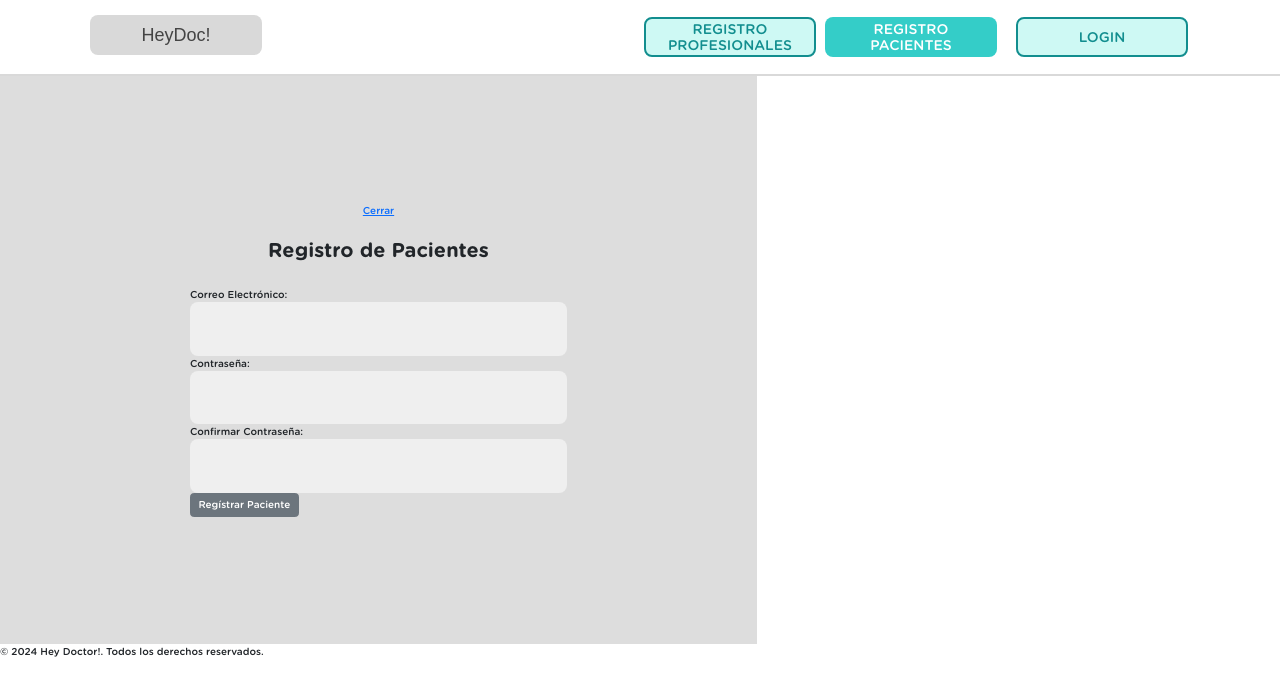
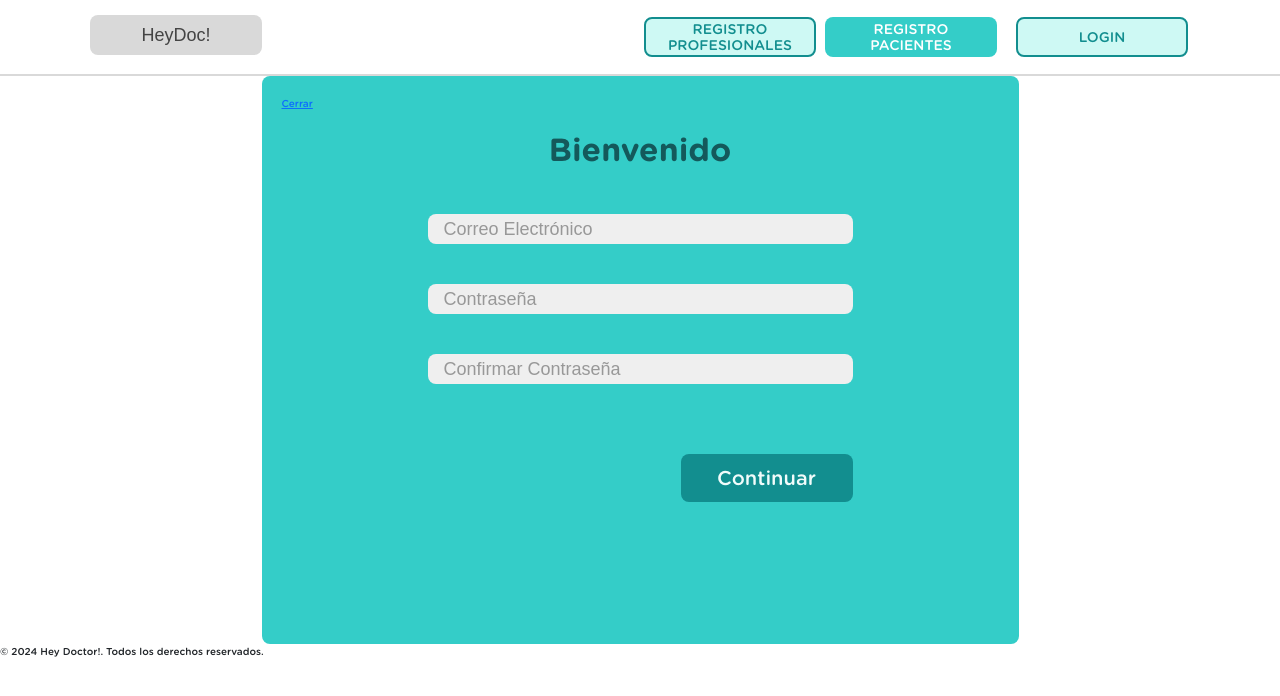
Before and after one commit to No-Country-simulation/S17-02-ft-Java-React, a React app in the folder frontend/: page /registeruser in a window 1280 px wide. Shown: the top 696 px of the page. Built offline with nearby package versions, Linux system fonts and the light colour scheme; the HTML template or start-up script is replaced by a standard one; a web font is replaced by a local one.

Commit message:
registro paciente 90% estilado

```diff
--- a/frontend/src/components/navbar/index.tsx
+++ b/frontend/src/components/navbar/index.tsx
@@ -32,7 +32,7 @@ const NavBar = () => {
               </Link>
               <div className="d-flex flex-column flex-md-row justify-content-center gap-4">
                 <Link to="/registeruser">
-                  <button className="btn-navbar-pct">Registro pacientes</button>
+                  <button className="btn-navbar-pct" type="button" data-toggle="modal" data-target="#patient-register">Registro pacientes</button>
                 </Link>
                 <Link to="/login">
                   <button className="btn-navbar-prof">Login</button>
--- a/frontend/src/components/registerUser/formInput/index.tsx
+++ b/frontend/src/components/registerUser/formInput/index.tsx
@@ -20,18 +20,18 @@ const FormInput: React.FC<FormInputProps> = ({
   error,
 }) => {
   return (
-    <div>
-      <label htmlFor={id}>{name}:</label>
+    <div className="input-container">
       <input
-        className="input-register"
+        className={error? "input-register-error":"input-register-pct"}
         type={type}
         id={id}
         name={id}
         value={value}
         onChange={onChange}
         onBlur={onBlur} // Aplicado
+        placeholder={name}
       />
-      {error && <p style={{ color: "red" }}>{error}</p>}{" "}
+      {error && <div className="error-message-pct">{error}</div>}{" "}
       {/* Opcional: Estilo de error */}
     </div>
   );
--- /dev/null
+++ b/frontend/src/components/registerUser/handleError/index.ts
@@ -0,0 +1,14 @@
+import axios from "axios";
+import Swal from "sweetalert2";
+
+export const handleError = (error: any, defaultMessage: string) => {
+  let errorTitle = defaultMessage;
+  if (axios.isAxiosError(error)) {
+    errorTitle = "Error al Registrar";
+  }
+  Swal.fire({
+    icon: "error",
+    title: errorTitle,
+    text: "",
+  });
+};
--- a/frontend/src/components/registerUser/index.tsx
+++ b/frontend/src/components/registerUser/index.tsx
@@ -1,58 +1,16 @@
 import React, { useCallback } from "react";
 import { useFormik } from "formik";
-import * as Yup from "yup";
+import { validationSchema } from "./validation";
+import { loginUser } from "./loginUser";
+import { isValidUUID } from "../registerUser/validation/uuidUtils";
+import { handleError } from "./handleError";
 import axios from "axios";
 import Swal from "sweetalert2";
 import { Link, useNavigate } from "react-router-dom";
 import FormInput from "./formInput";
 import { useAuth } from "../../context/context";
 
-const validationSchema = Yup.object({
-  email: Yup.string()
-    .email("Debe ser un correo electrónico válido")
-    .required("El correo electrónico es obligatorio"),
-  password: Yup.string()
-    .min(8, "La contraseña debe tener al menos 8 caracteres")
-    .matches(/[a-zA-Z]/, "La contraseña debe contener letras")
-    .matches(/[0-9]/, "La contraseña debe contener números")
-    .required("La contraseña es obligatoria"),
-  confirmPassword: Yup.string()
-    .oneOf([Yup.ref("password")], "Las contraseñas deben coincidir")
-    .required("La confirmación de la contraseña es obligatoria"),
-});
-
-const handleError = (error: any, defaultMessage: string) => {
-  let errorTitle = defaultMessage;
-  if (axios.isAxiosError(error)) {
-    errorTitle = "Error al Registrar";
-  }
-  Swal.fire({
-    icon: "error",
-    title: errorTitle,
-    text: "",
-  });
-};
-
-const isValidUUID = (uuid: string): boolean => {
-  const regex =
-    /^[0-9a-fA-F]{8}-[0-9a-fA-F]{4}-[0-9a-fA-F]{4}-[0-9a-fA-F]{4}-[0-9a-fA-F]{12}$/;
-  return regex.test(uuid);
-};
-
 const roleId = "2326ec2c-4f97-4007-b52c-ba5561b434b9";
-
-const loginUser = async (username: string, password: string) => {
-  try {
-    const response = await axios.post("/api/auth/login", {
-      username,
-      password,
-    });
-    return { token: response.data.token, role: response.data.roleId };
-  } catch (err) {
-    handleError(err, "Error al Iniciar Sesión");
-    throw err;
-  }
-};
 
 export const RegisterUser: React.FC = () => {
   const navigate = useNavigate();
@@ -87,7 +45,6 @@ export const RegisterUser: React.FC = () => {
           setToken(token);
           setRole(role);
           setRoleId(roleId);
-          console.log("Role ID guardado en el contexto:", roleId);
         }
 
         await Swal.fire({
@@ -115,9 +72,9 @@ export const RegisterUser: React.FC = () => {
       <nav>
         <Link to="/">Cerrar</Link>
       </nav>
-      <h2>Registro de Pacientes</h2>
+      <h2>Bienvenido</h2>
 
-      {formik.errors.email ||
+      {/* {formik.errors.email ||
       formik.errors.password ||
       formik.errors.confirmPassword ? (
         <ul>
@@ -127,7 +84,7 @@ export const RegisterUser: React.FC = () => {
             <li>{formik.errors.confirmPassword}</li>
           )}
         </ul>
-      ) : null}
+      ) : null} */}
 
       <form onSubmit={formik.handleSubmit}>
         <FormInput
@@ -161,9 +118,11 @@ export const RegisterUser: React.FC = () => {
               : undefined
           }
         />
-        <button className="btn btn-secondary" type="submit">
-          Regístrar Paciente
+        <div className="button-container">
+        <button className="btn-register-user" type="submit">
+          Continuar
         </button>
+        </div>
       </form>
     </div>
   );
--- /dev/null
+++ b/frontend/src/components/registerUser/loginUser/index.ts
@@ -0,0 +1,15 @@
+import axios from "axios";
+import { handleError } from "../handleError";
+
+export const loginUser = async (username: string, password: string) => {
+  try {
+    const response = await axios.post("/api/auth/login", {
+      username,
+      password,
+    });
+    return { token: response.data.token, role: response.data.roleId };
+  } catch (err) {
+    handleError(err, "Error al Iniciar Sesión");
+    throw err;
+  }
+};
--- /dev/null
+++ b/frontend/src/components/registerUser/validation/index.ts
@@ -0,0 +1,15 @@
+import * as Yup from "yup";
+
+export const validationSchema = Yup.object({
+  email: Yup.string()
+    .email("Debe ser un correo electrónico válido")
+    .required("El correo electrónico es obligatorio"),
+  password: Yup.string()
+    .min(8, "La contraseña debe tener al menos 8 caracteres")
+    .matches(/[a-zA-Z]/, "La contraseña debe contener letras")
+    .matches(/[0-9]/, "La contraseña debe contener números")
+    .required("La contraseña es obligatoria"),
+  confirmPassword: Yup.string()
+    .oneOf([Yup.ref("password")], "Las contraseñas deben coincidir")
+    .required("La confirmación de la contraseña es obligatoria"),
+});
--- /dev/null
+++ b/frontend/src/components/registerUser/validation/uuidUtils.ts
@@ -0,0 +1,5 @@
+export const isValidUUID = (uuid: string): boolean => {
+    const regex =
+      /^[0-9a-fA-F]{8}-[0-9a-fA-F]{4}-[0-9a-fA-F]{4}-[0-9a-fA-F]{4}-[0-9a-fA-F]{12}$/;
+    return regex.test(uuid);
+  };
--- a/frontend/src/css/index.scss
+++ b/frontend/src/css/index.scss
@@ -22,3 +22,4 @@
 @import '../scss/components/register-specialist';
 @import '../scss/components/hero';
 @import '../scss/components/profile';
+@import '../scss/components/registerUser';
--- a/frontend/src/scss/components/_register.scss
+++ b/frontend/src/scss/components/_register.scss
@@ -1,11 +1,45 @@
 .register-user{
     display: flex;
     flex-direction: column;
+    margin:0 auto;
     width: 75.7rem;
     height: 56.8rem;
     padding: 2rem;
-    justify-content:center;
+    gap: 2rem;
+    background-color:$primaryColor-hover;
+    border-radius: 8px ;
+}
+
+.register-user h2{
+    color: $primaryColor-dark-active;
+    font-size: 3.2rem;
+    font-weight: 700;
+    text-align: center;
+}
+.button-container{
+    display: flex;
+    flex-direction: column;
+    align-items: flex-end;
+    max-width: 42.5rem;
+    padding: 5rem 0;
+    margin: 0 auto;
+    width: 100%;
+}
+.btn-register-user{
+    display: flex;
     align-items: center;
-    gap: 2rem;
-    background-color: #DDDDDD;
+    justify-content: center;
+    font-size: 2rem;
+    font-weight: 500;
+    width: 17.2rem;
+    height: 4.8rem;
+    padding: .9rem 3.6rem;
+    background-color: $primaryColor-dark;
+    color: $primaryColor-light-light;
+    border-radius: 8px;
+    border:none
 }
+.error-message-pct{
+    margin-top: -1rem;
+    color:$primaryColor-light-light
+}
--- /dev/null
+++ b/frontend/src/scss/components/_registerUser.scss
@@ -0,0 +1,43 @@
+.input-container{
+    display: flex;
+    flex-direction: column;
+    max-width: 42.5rem;
+    margin: 0 auto;
+    gap:2rem;
+}
+.input-register-pct{
+    width: 100%;
+    max-width: 42.5rem;
+
+    height: 3rem;
+    padding: .8rem 1.6rem;
+    margin:2rem 0;
+    background-color: $neutralColor-100;
+    border-radius: .8rem;
+    font-size: 1.8rem;
+    font-weight: 300;
+    border: none;
+
+    &:focus{
+        border: 2px solid #128E8F;
+        border-radius: 1.2rem ;
+        color: $primaryColor-active;
+    }
+    &::placeholder{
+        color:$neutralColor-400;
+        font-size: 1.8rem;
+        font-weight: 300;
+        text-transform: capitalize;
+    }
+
+
+}
+.input-register-error{
+    width: 100%;
+    height: 3rem;
+    font-size: 1.8rem;
+    font-weight: 300;
+    padding: .8rem 1.6rem;
+    border-radius: .8rem;
+    border: 1px solid #fa9292;
+    background-color: #f8cdca;}
```
Also changed, not shown: frontend/src/components/profileSesion/inputField/index.tsx (line endings or trailing spaces).
